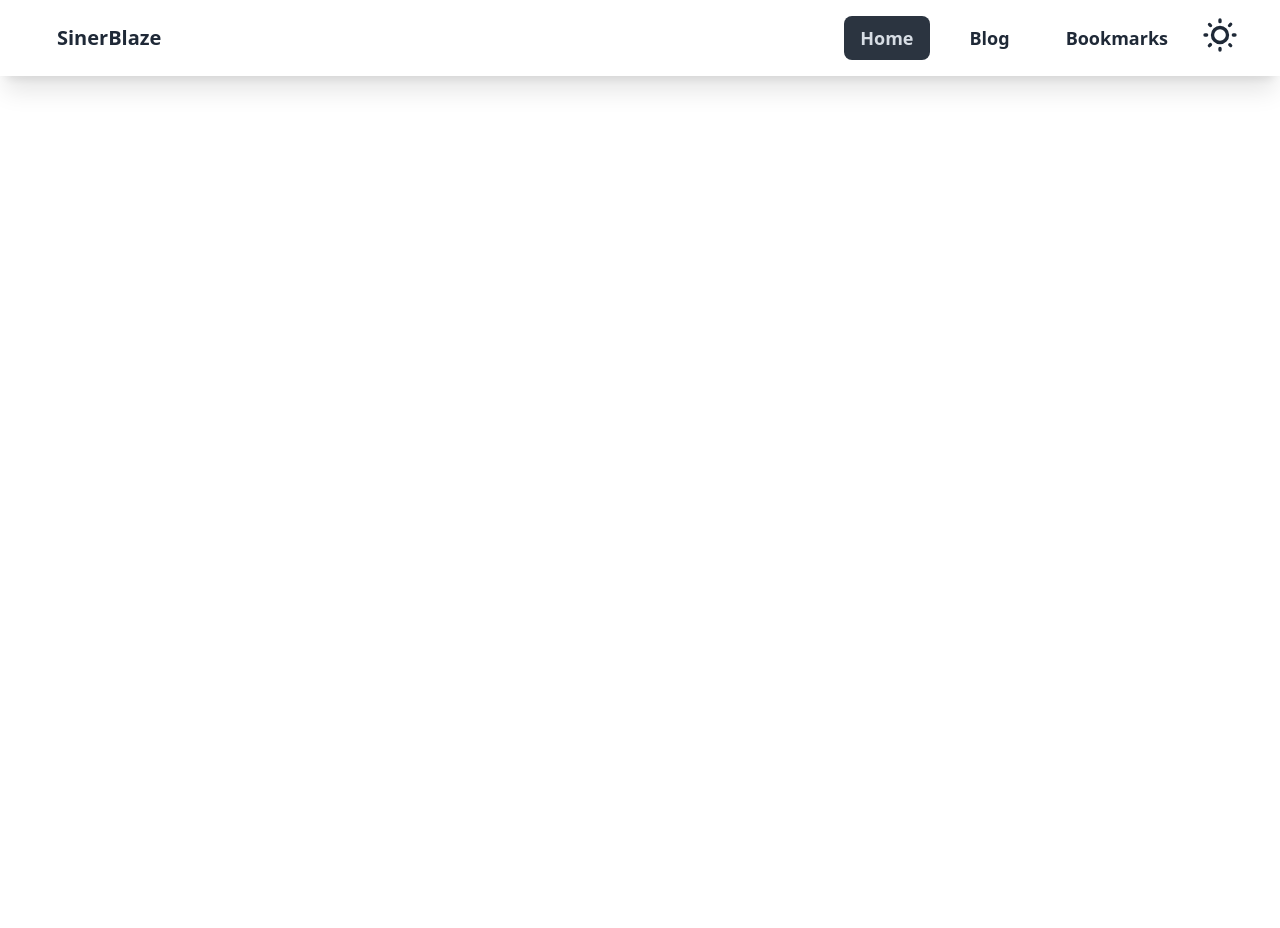
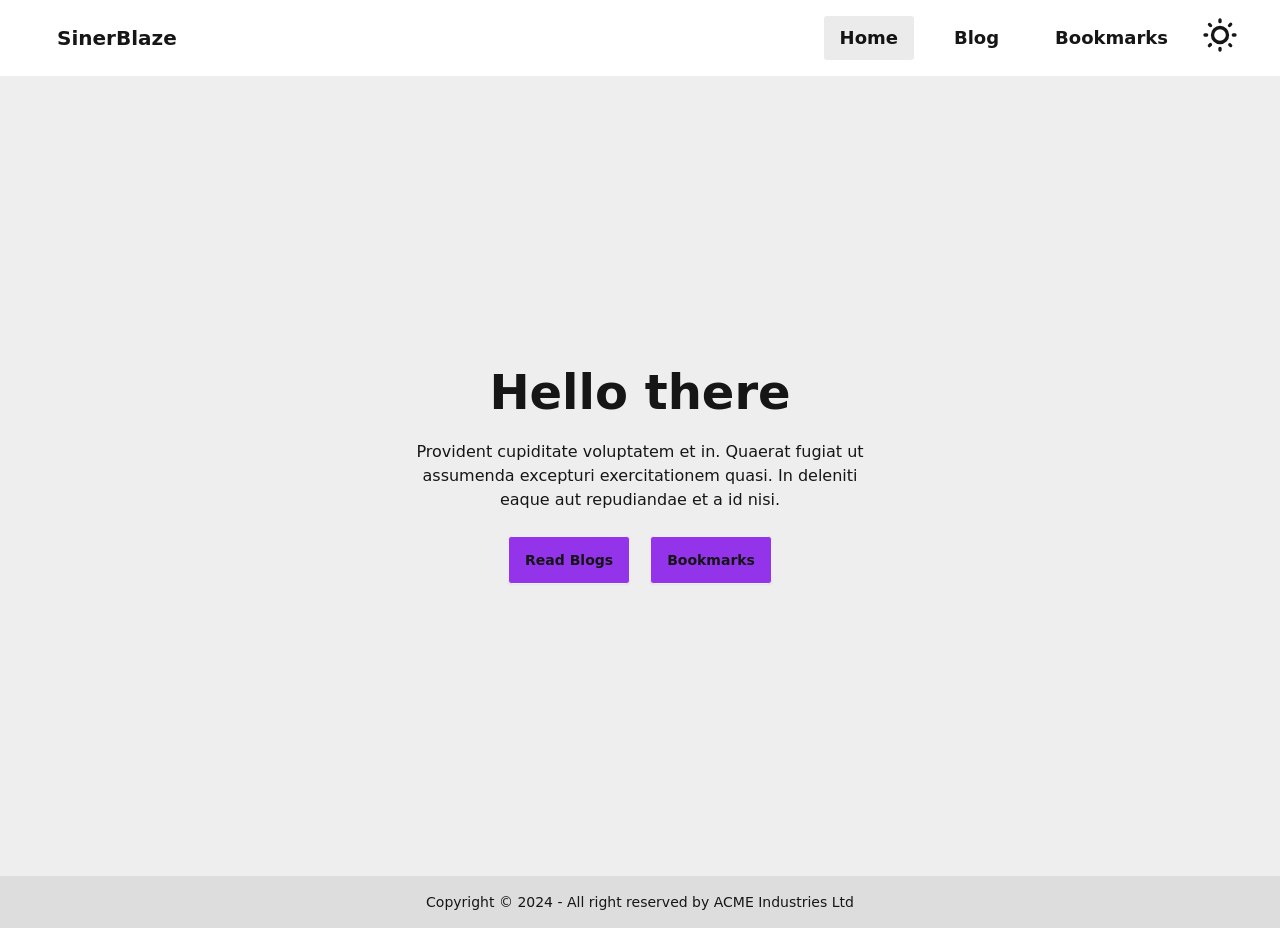
Before and after one commit to shahinexy/PH-SPA-Navigation-R.P., a React (Vite) app: page / in a window 1280 px wide. Before the commit the page ends 800 px from the top, so only its background shows below. Built offline with nearby package versions, Linux system fonts and the light colour scheme.

Commit message:
blogs added

```diff
--- /dev/null
+++ b/src/components/Blog/Blog.jsx
@@ -0,0 +1,36 @@
+import { useLoaderData } from "react-router-dom";
+import BlogCards from "../BlogCards/BlogCards";
+
+const Blog = () => {
+
+    const blogs = useLoaderData()
+
+    return (
+        <div>
+            <div className="">
+            <section className="dark:bg-gray-100 dark:text-gray-800">
+	<div className="container max-w-6xl p-6 mx-auto space-y-6 sm:space-y-12">
+		<a rel="noopener noreferrer" href="#" className="block max-w-sm gap-3 mx-auto sm:max-w-full group hover:no-underline focus:no-underline lg:grid lg:grid-cols-12 dark:bg-gray-50">
+			<img src={blogs[0].cover_image} alt="" className="object-cover w-full h-64 rounded sm:h-96 lg:col-span-7 dark:bg-gray-500" />
+			<div className="p-6 space-y-2 lg:col-span-5">
+				<h3 className="text-2xl font-semibold sm:text-4xl group-hover:underline group-focus:underline">{blogs[0].title}</h3>
+				<span className="text-xs dark:text-gray-600">{new Date(blogs[0].edited_at).toLocaleTimeString()}</span>
+				<p>{blogs[0].description}</p>
+			</div>
+		</a>
+		<div className="grid justify-center grid-cols-1 gap-6 sm:grid-cols-2 lg:grid-cols-3">
+            {
+                blogs.map(blog => <BlogCards key={blog.id} blog={blog}></BlogCards>)
+            }
+		</div>
+		<div className="flex justify-center">
+			<button type="button" className="px-6 py-3 text-sm rounded-md hover:underline dark:bg-gray-50 dark:text-gray-600">Load more posts...</button>
+		</div>
+	</div>
+</section>
+            </div>
+        </div>
+    );
+};
+
+export default Blog;
--- /dev/null
+++ b/src/components/BlogCards/BlogCards.jsx
@@ -0,0 +1,28 @@
+import { Link } from 'react-router-dom';
+import placeholder from '../../assets/404.jpg'
+const BlogCards = ({blog}) => {
+    const {id, title, description, cover_image, edited_at} = blog;
+  return (
+    <div className="max-w-sm mx-auto group hover:no-underline focus:no-underline dark:bg-gray-50 border-2 border-purple-400 hover:scale-105 transition">
+      <Link
+        to={`/blog/${id}`}
+
+      >
+        <img
+          role="presentation"
+          className="object-cover w-full rounded h-44 dark:bg-gray-500"
+          src={cover_image || placeholder}
+        />
+        <div className="p-6 space-y-2">
+          <h3 className="text-2xl font-semibold group-hover:underline group-focus:underline">
+            {title}
+          </h3>
+          <span className="text-xs dark:text-gray-600">{new Date(edited_at).toLocaleDateString()}</span>
+          <p>{description} </p>
+        </div>
+      </Link>
+    </div>
+  );
+};
+
+export default BlogCards;
--- /dev/null
+++ b/src/components/Bookmark/Bookmark.jsx
@@ -0,0 +1,10 @@
+
+const Bookmark = () => {
+    return (
+        <div>
+            this is boolmark page.
+        </div>
+    );
+};
+
+export default Bookmark;
--- /dev/null
+++ b/src/components/Footer/Footer.jsx
@@ -0,0 +1,14 @@
+
+const Footer = () => {
+  return (
+    <div>
+      <footer className="footer footer-center p-4 bg-base-300 text-base-content">
+        <aside>
+          <p>Copyright © 2024 - All right reserved by ACME Industries Ltd</p>
+        </aside>
+      </footer>
+    </div>
+  );
+};
+
+export default Footer;
--- a/src/components/Header/Header.jsx
+++ b/src/components/Header/Header.jsx
@@ -1,42 +1,66 @@
 import { useEffect, useState } from "react";
 import { NavLink } from "react-router-dom";
 
+const Header = () => {
+  const navItems = (
+    <>
+      <li>
+        <NavLink to={"/"}>Home</NavLink>
+      </li>
+      <li>
+        <NavLink to={"/blog"}>Blog</NavLink>
+      </li>
+      <li>
+        <NavLink to={"/bookmarks"}>Bookmarks</NavLink>
+      </li>
+    </>
+  );
 
-const Header = () => {
-    const navItems = <>
-                <li><NavLink to={'/'}>Home</NavLink></li>
-                <li><NavLink to={'/blog'}>Blog</NavLink></li>
-                <li><NavLink to={'/bookmarks'}>Bookmarks</NavLink></li>
+  const [theme, setTheme] = useState("wireframe");
+  const handleThem = (e) => {
+    if (e.target.checked) {
+      setTheme("synthwave");
+    } else {
+      setTheme("wireframe");
+    }
+  };
 
-    </>
-
-    const [theme, setTheme] = useState('light')
-    const handleThem = e => {
-        if(e.target.checked){
-            setTheme('synthwave')
-        }
-        else{
-            setTheme('light')
-        }
-    }
-    console.log(theme);
-
-    useEffect(()=>{
-        localStorage.setItem('theme', theme);
-        const storedTheme = localStorage.getItem('theme')
-        document.querySelector('html').setAttribute('data-theme', storedTheme)
-    },[theme])
+  useEffect(() => {
+    localStorage.setItem("theme", theme);
+    const storedTheme = localStorage.getItem("theme");
+    document.querySelector("html").setAttribute("data-theme", storedTheme);
+  }, [theme]);
 
   return (
     <div>
       <nav>
-            <div className="navbar bg-base-100 shadow-xl px-10 fixed">
+        <div className="navbar bg-base-100 shadow-xl px-10   z-10">
           <div className="navbar-start">
             <div className="dropdown">
-                    <div tabIndex={0} role="button" className="btn btn-ghost lg:hidden">
-                        <svg xmlns="http://www.w3.org/2000/svg" className="h-5 w-5" fill="none" viewBox="0 0 24 24" stroke="currentColor"><path strokeLinecap="round" strokeLinejoin="round" strokeWidth="2" d="M4 6h16M4 12h8m-8 6h16" /></svg>
+              <div
+                tabIndex={0}
+                role="button"
+                className="btn btn-ghost lg:hidden"
+              >
+                <svg
+                  xmlns="http://www.w3.org/2000/svg"
+                  className="h-5 w-5"
+                  fill="none"
+                  viewBox="0 0 24 24"
+                  stroke="currentColor"
+                >
+                  <path
+                    strokeLinecap="round"
+                    strokeLinejoin="round"
+                    strokeWidth="2"
+                    d="M4 6h16M4 12h8m-8 6h16"
+                  />
+                </svg>
               </div>
-                    <ul tabIndex={0} className="menu menu-sm dropdown-content mt-3 z-[1] p-2 shadow bg-base-100 rounded-box w-52">
+              <ul
+                tabIndex={0}
+                className="menu menu-sm dropdown-content mt-3 z-[1] p-2 shadow bg-base-100 rounded-box w-52"
+              >
                 {navItems}
               </ul>
             </div>
@@ -51,14 +75,30 @@ const Header = () => {
             <div className="ml-3">
               <label className="swap swap-rotate">
                 {/* this hidden checkbox controls the state */}
-                        <input onChange={handleThem} type="checkbox" className="theme-controller" value="synthwave" />
+                <input
+                  onChange={handleThem}
+                  type="checkbox"
+                  className="theme-controller"
+                  value="synthwave"
+                />
 
                 {/* sun icon */}
-                        <svg className="swap-off fill-current w-10 h-10" xmlns="http://www.w3.org/2000/svg" viewBox="0 0 24 24"><path d="M5.64,17l-.71.71a1,1,0,0,0,0,1.41,1,1,0,0,0,1.41,0l.71-.71A1,1,0,0,0,5.64,17ZM5,12a1,1,0,0,0-1-1H3a1,1,0,0,0,0,2H4A1,1,0,0,0,5,12Zm7-7a1,1,0,0,0,1-1V3a1,1,0,0,0-2,0V4A1,1,0,0,0,12,5ZM5.64,7.05a1,1,0,0,0,.7.29,1,1,0,0,0,.71-.29,1,1,0,0,0,0-1.41l-.71-.71A1,1,0,0,0,4.93,6.34Zm12,.29a1,1,0,0,0,.7-.29l.71-.71a1,1,0,1,0-1.41-1.41L17,5.64a1,1,0,0,0,0,1.41A1,1,0,0,0,17.66,7.34ZM21,11H20a1,1,0,0,0,0,2h1a1,1,0,0,0,0-2Zm-9,8a1,1,0,0,0-1,1v1a1,1,0,0,0,2,0V20A1,1,0,0,0,12,19ZM18.36,17A1,1,0,0,0,17,18.36l.71.71a1,1,0,0,0,1.41,0,1,1,0,0,0,0-1.41ZM12,6.5A5.5,5.5,0,1,0,17.5,12,5.51,5.51,0,0,0,12,6.5Zm0,9A3.5,3.5,0,1,1,15.5,12,3.5,3.5,0,0,1,12,15.5Z"/></svg>
+                <svg
+                  className="swap-off fill-current w-10 h-10"
+                  xmlns="http://www.w3.org/2000/svg"
+                  viewBox="0 0 24 24"
+                >
+                  <path d="M5.64,17l-.71.71a1,1,0,0,0,0,1.41,1,1,0,0,0,1.41,0l.71-.71A1,1,0,0,0,5.64,17ZM5,12a1,1,0,0,0-1-1H3a1,1,0,0,0,0,2H4A1,1,0,0,0,5,12Zm7-7a1,1,0,0,0,1-1V3a1,1,0,0,0-2,0V4A1,1,0,0,0,12,5ZM5.64,7.05a1,1,0,0,0,.7.29,1,1,0,0,0,.71-.29,1,1,0,0,0,0-1.41l-.71-.71A1,1,0,0,0,4.93,6.34Zm12,.29a1,1,0,0,0,.7-.29l.71-.71a1,1,0,1,0-1.41-1.41L17,5.64a1,1,0,0,0,0,1.41A1,1,0,0,0,17.66,7.34ZM21,11H20a1,1,0,0,0,0,2h1a1,1,0,0,0,0-2Zm-9,8a1,1,0,0,0-1,1v1a1,1,0,0,0,2,0V20A1,1,0,0,0,12,19ZM18.36,17A1,1,0,0,0,17,18.36l.71.71a1,1,0,0,0,1.41,0,1,1,0,0,0,0-1.41ZM12,6.5A5.5,5.5,0,1,0,17.5,12,5.51,5.51,0,0,0,12,6.5Zm0,9A3.5,3.5,0,1,1,15.5,12,3.5,3.5,0,0,1,12,15.5Z" />
+                </svg>
 
                 {/* moon icon */}
-                        <svg className="swap-on fill-current w-10 h-10" xmlns="http://www.w3.org/2000/svg" viewBox="0 0 24 24"><path d="M21.64,13a1,1,0,0,0-1.05-.14,8.05,8.05,0,0,1-3.37.73A8.15,8.15,0,0,1,9.08,5.49a8.59,8.59,0,0,1,.25-2A1,1,0,0,0,8,2.36,10.14,10.14,0,1,0,22,14.05,1,1,0,0,0,21.64,13Zm-9.5,6.69A8.14,8.14,0,0,1,7.08,5.22v.27A10.15,10.15,0,0,0,17.22,15.63a9.79,9.79,0,0,0,2.1-.22A8.11,8.11,0,0,1,12.14,19.73Z"/></svg>
-
+                <svg
+                  className="swap-on fill-current w-10 h-10"
+                  xmlns="http://www.w3.org/2000/svg"
+                  viewBox="0 0 24 24"
+                >
+                  <path d="M21.64,13a1,1,0,0,0-1.05-.14,8.05,8.05,0,0,1-3.37.73A8.15,8.15,0,0,1,9.08,5.49a8.59,8.59,0,0,1,.25-2A1,1,0,0,0,8,2.36,10.14,10.14,0,1,0,22,14.05,1,1,0,0,0,21.64,13Zm-9.5,6.69A8.14,8.14,0,0,1,7.08,5.22v.27A10.15,10.15,0,0,0,17.22,15.63a9.79,9.79,0,0,0,2.1-.22A8.11,8.11,0,0,1,12.14,19.73Z" />
+                </svg>
               </label>
             </div>
           </div>
--- a/src/components/Home/Home.jsx
+++ b/src/components/Home/Home.jsx
@@ -1,10 +1,26 @@
+import { Link } from "react-router-dom";
 
 const Home = () => {
-    return (
-        <div>
-            this is home
+  return (
+    <div>
+      <div className="hero h-screen bg-base-200">
+        <div className="hero-content text-center">
+          <div className="max-w-md">
+            <h1 className="text-5xl font-bold">Hello there</h1>
+            <p className="py-6">
+              Provident cupiditate voluptatem et in. Quaerat fugiat ut assumenda
+              excepturi exercitationem quasi. In deleniti eaque aut repudiandae
+              et a id nisi.
+            </p>
+            <div className="flex gap-5 justify-center">
+                <Link to={'/blog'}><button className="btn bg-purple-600">Read Blogs</button></Link>
+                <Link to={'/bookmarks'}><button className="btn bg-purple-600">Bookmarks</button></Link>
+            </div>
+          </div>
         </div>
-    );
+      </div>
+    </div>
+  );
 };
 
 export default Home;
--- a/src/components/Root/Root.jsx
+++ b/src/components/Root/Root.jsx
@@ -1,13 +1,15 @@
 import { Outlet } from "react-router-dom";
 import Header from "../Header/Header";
+import Footer from "../Footer/Footer";
 
 const Root = () => {
   return (
     <div>
       <Header></Header>
-      <div className="max-w-7xl mx-auto">
+      <div className="max-w-7xl mx-auto  ">
         <Outlet></Outlet>
       </div>
+      <Footer></Footer>
     </div>
   );
 };
--- /dev/null
+++ b/src/components/SingleBlog/SingleBlog.jsx
@@ -0,0 +1,10 @@
+
+const SingleBlog = () => {
+    return (
+        <div>
+            This is single blog
+        </div>
+    );
+};
+
+export default SingleBlog;
--- a/src/main.jsx
+++ b/src/main.jsx
@@ -8,6 +8,8 @@ import {
 } from "react-router-dom";
 import Root from './components/Root/Root';
 import Home from './components/Home/Home';
+import Blog from './components/Blog/Blog';
+import Bookmark from './components/Bookmark/Bookmark';
 
 const router = createBrowserRouter([
   {
@@ -17,6 +19,15 @@ const router = createBrowserRouter([
       {
         path: '/',
         element: <Home></Home>,
+      },
+      {
+        path: '/blog',
+        element: <Blog></Blog>,
+        loader: () => fetch('https://dev.to/api/articles?per_page=20&top=7')
+      },
+      {
+        path: '/bookmarks',
+        element: <Bookmark></Bookmark>
       }
     ]
   },
--- a/tailwind.config.js
+++ b/tailwind.config.js
@@ -10,6 +10,6 @@ export default {
   plugins: [require("daisyui")],
 
   daisyui: {
-    themes: ["light", "synthwave"],
+    themes: ["light", "synthwave", "wireframe"],
   },
 }
```
Also changed, not shown: src/assets/404.jpg (added). Lines whose indentation alone changed are shown as unchanged.
